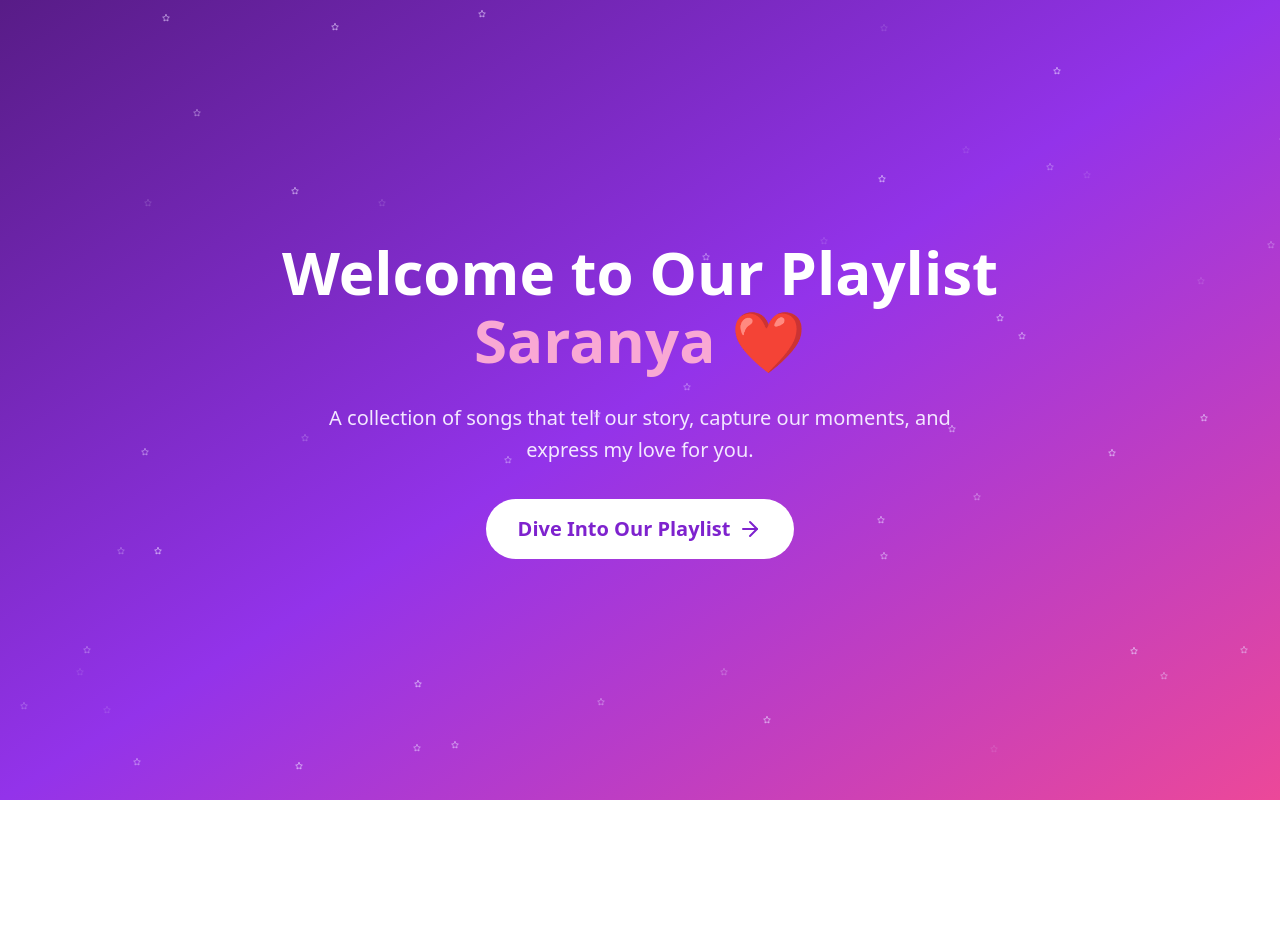
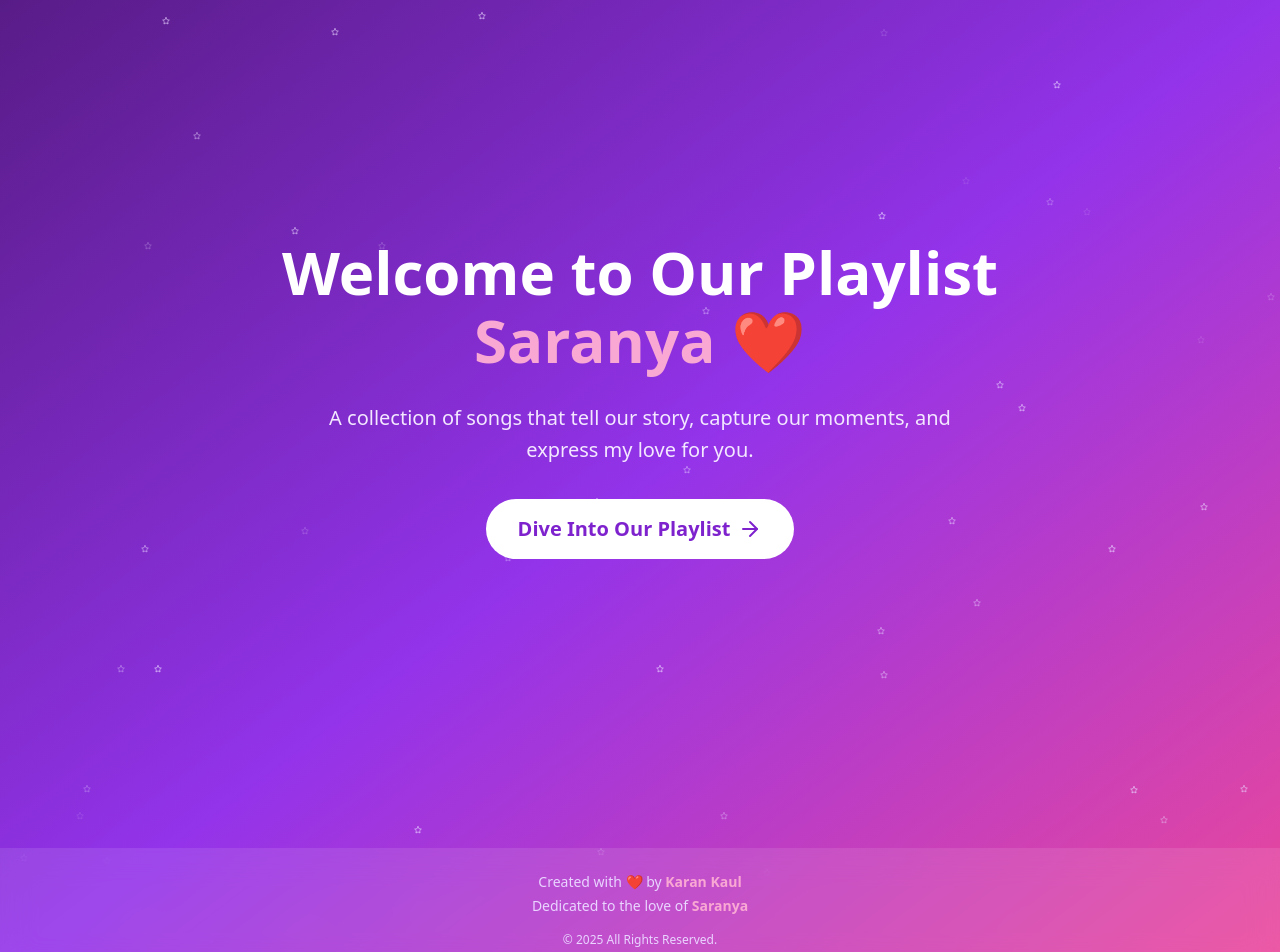
Before and after one commit to kaulkaran/for-love, a React (Vite) app: page / in a window 1280 px wide. Shown: the top 952 px of the page. Before the commit the page ends 800 px from the top, so only its background shows below. Built offline with nearby package versions, Linux system fonts and the light colour scheme.

Commit message:
Update App.tsx

```diff
--- a/src/App.tsx
+++ b/src/App.tsx
@@ -282,6 +282,24 @@ function StarField() {
   );
 }
 
+function Footer() {
+  return (
+    <footer className="bg-white/10 backdrop-blur-lg text-white py-6 mt-12">
+      <div className="container mx-auto px-4 text-center">
+        <p className="text-purple-200 text-sm">
+          Created with ❤️ by <span className="text-pink-300 font-semibold">Karan Kaul</span>
+        </p>
+        <p className="text-purple-200 text-sm mt-1">
+          Dedicated to the love of <span className="text-pink-300 font-semibold">Saranya</span>
+        </p>
+        <p className="text-purple-200 text-xs mt-4">
+          &copy; {new Date().getFullYear()} All Rights Reserved.
+        </p>
+      </div>
+    </footer>
+  );
+}
+
 function App() {
   const [showPlaylist, setShowPlaylist] = useState(false);
   const [isLoading, setIsLoading] = useState(true);
@@ -385,6 +403,7 @@ function App() {
           </div>
         </div>
       )}
+      <Footer />
     </div>
   );
 }
```
